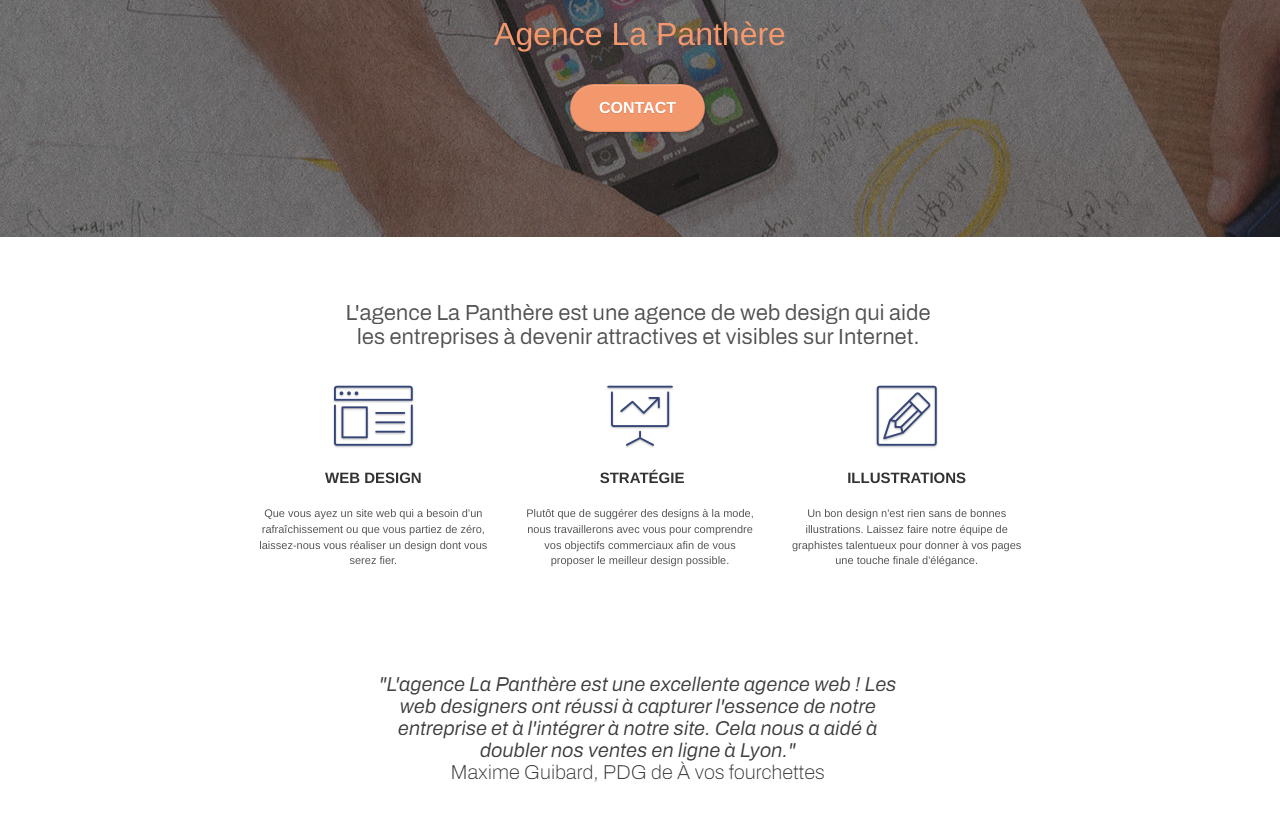
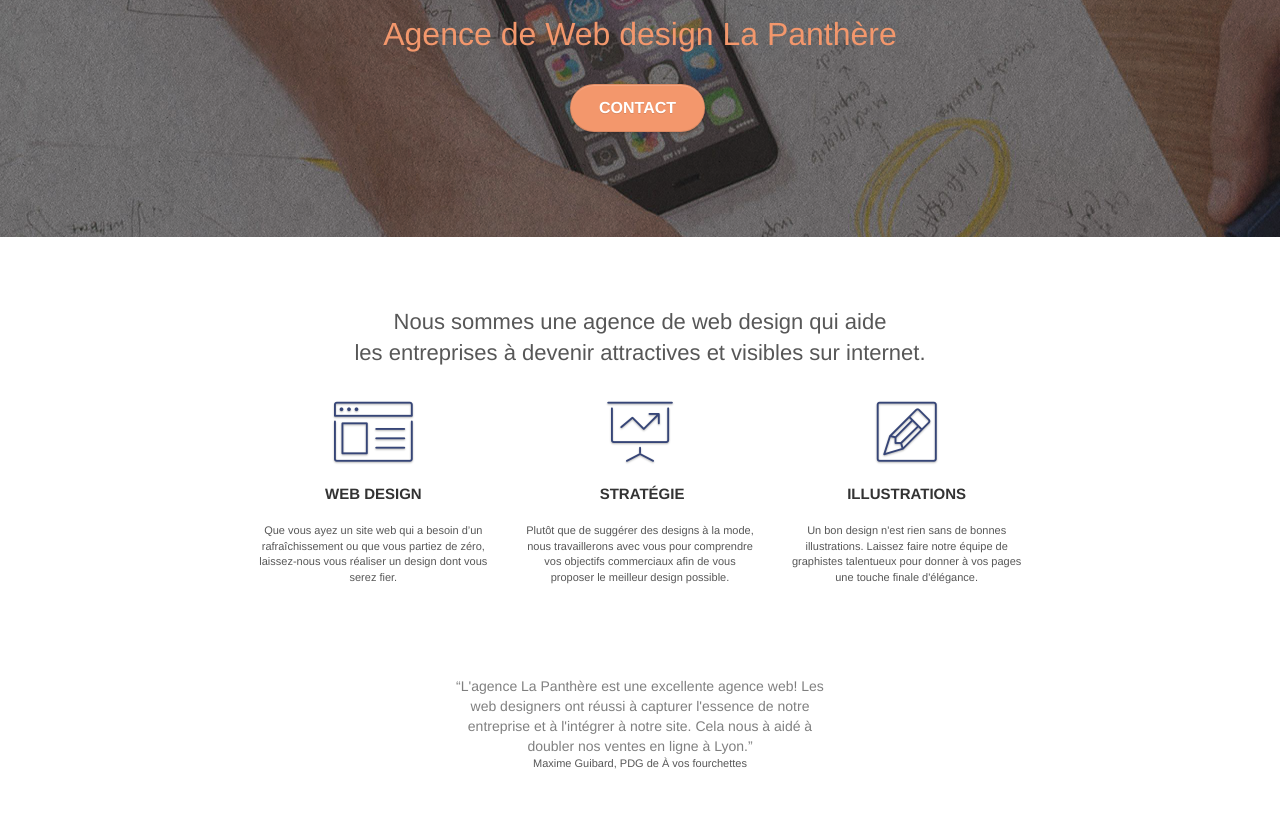
Before and after one commit to Rodolfo-LA/La-Panth-re, a plain HTML site: page index.html in a window 1280 px wide. Shown: the part 298-1127 px from the top of the page. Drawn offline with Linux system fonts and the light colour scheme.

Commit message:
Transformation des textes inclus dans les images, sous forme de balise texte. Correction du titre non explicite page2.

```diff
--- a/index.html
+++ b/index.html
@@ -44,7 +44,6 @@
 			<div class="collapse navbar-collapse navbar-1 special-dropdown-nav">
 				<ul class="site-navigation nav navbar-nav">
 					<li>
-						<a href="index.html">Accueil</a>
 						<a href="contact.html">Contact</a>
 					</li>
 				</ul>
@@ -61,7 +60,7 @@
 			<div class="col-sm-12">
 				<img src="img/logo.png" class="center-block image-resize-mode" width="100" alt="logo La panthère" />
 				<h1 class="text-center hero-bloc-text tc-white ">
-					Agence La Panthère
+					Agence de Web design La Panthère
 				</h1>
 				<div class="text-center">
 					<a href="contact.html" class="btn btn-lg btn-clean btn-rd cta-hero btn-atomic-tangerine" id="cta-hero">Contact</a>
@@ -77,7 +76,9 @@
 	<div class="container bloc-md">
 		<div class="row">
 			<div class="col-sm-12 text-center">
-				<img alt="titre" src="img/title.png" />
+				<h2 class="text-center ">
+					Nous sommes une agence de web design qui aide<br>les entreprises à devenir attractives et visibles sur internet.
+				</h2>
 			</div>
 		</div>
 		<div class="row voffset-lg med-width-whitespace">
@@ -117,8 +118,11 @@
 		</div>
 		<div class="row voffset-lg voffset">
 			<div class="col-xs-12 col-md-8 col-md-offset-2 text-center">
-				<img alt="citation" src="img/citation.png" />
-
+				<q>L'agence La Panthère est une excellente agence web! Les<br>
+					web designers ont réussi à capturer l'essence de notre<br>
+					entreprise et à l'intégrer à notre site. Cela nous à aidé à<br>
+					doubler nos ventes en ligne à Lyon.</q>
+				<p>Maxime Guibard, PDG de À vos fourchettes</p>
 			</div>
 		</div>
 	</div>
@@ -147,7 +151,9 @@
 	<div class="container bloc-lg">
 		<div class="row">
 			<div class="col-sm-12 text-center">
-				<img alt="titre2" src="img/title2.png" />
+				<h2 class="text-center ">
+					Nous travaillons avec beaucoup de clients,<br>voici nos réalisations.
+				</h2>
 			</div>
 		</div>
 		<div class="row tight-width-whitespace portfolio-row">
@@ -274,8 +280,6 @@
 							<li><a href="liensagogo.com">liensagogo.com</a></li>
 							<li><a href="backlink.com">backlink.com</a></li>
 							<li><a href="linkjuiceannuaire.com">linkjuiceannuaire.com</a></li>
-							<li><a href="remontersurgoogle.com">remontersurgoogle.com</a></li>
-							<li><a href="vraiseofiable.com">vraiseofiable.com</a></li>
 						</ul>
 					</div>
 				</div>
```
Also changed, not shown: contact.html (+2 -3 lines).
